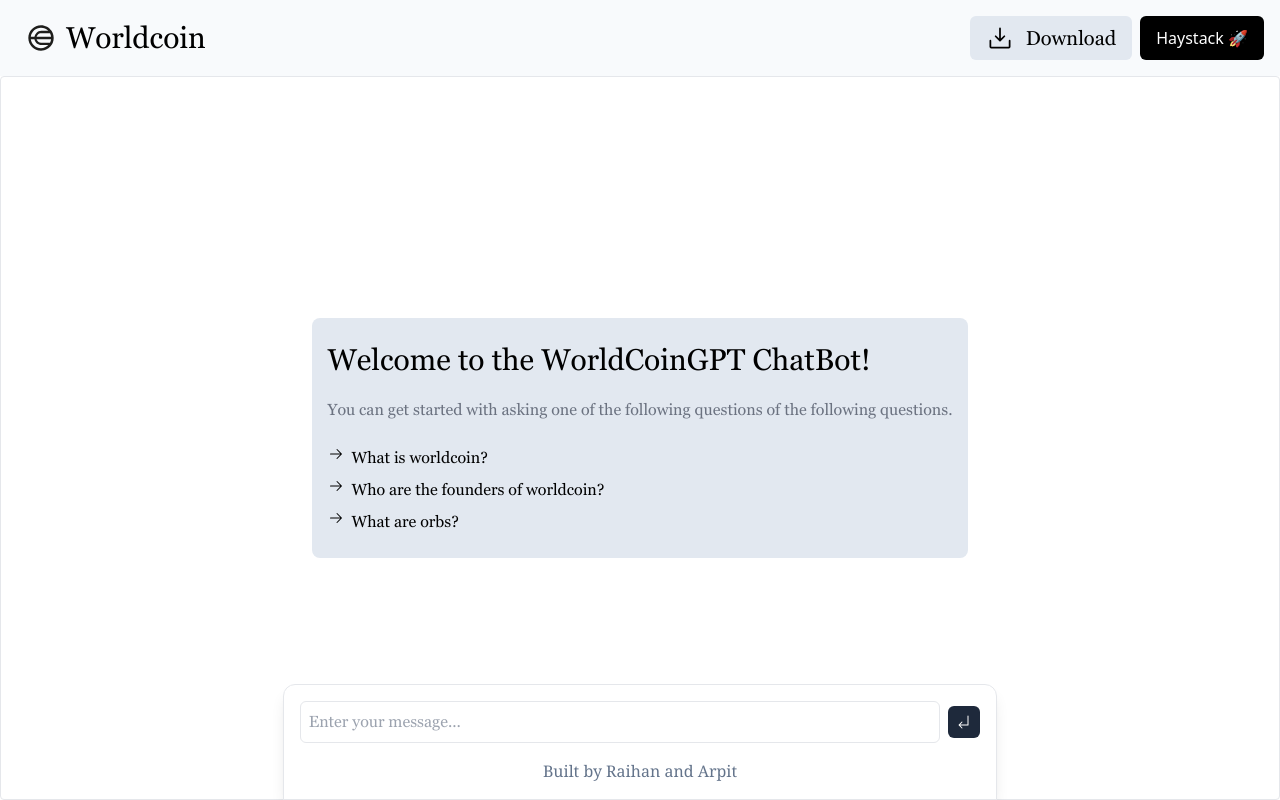
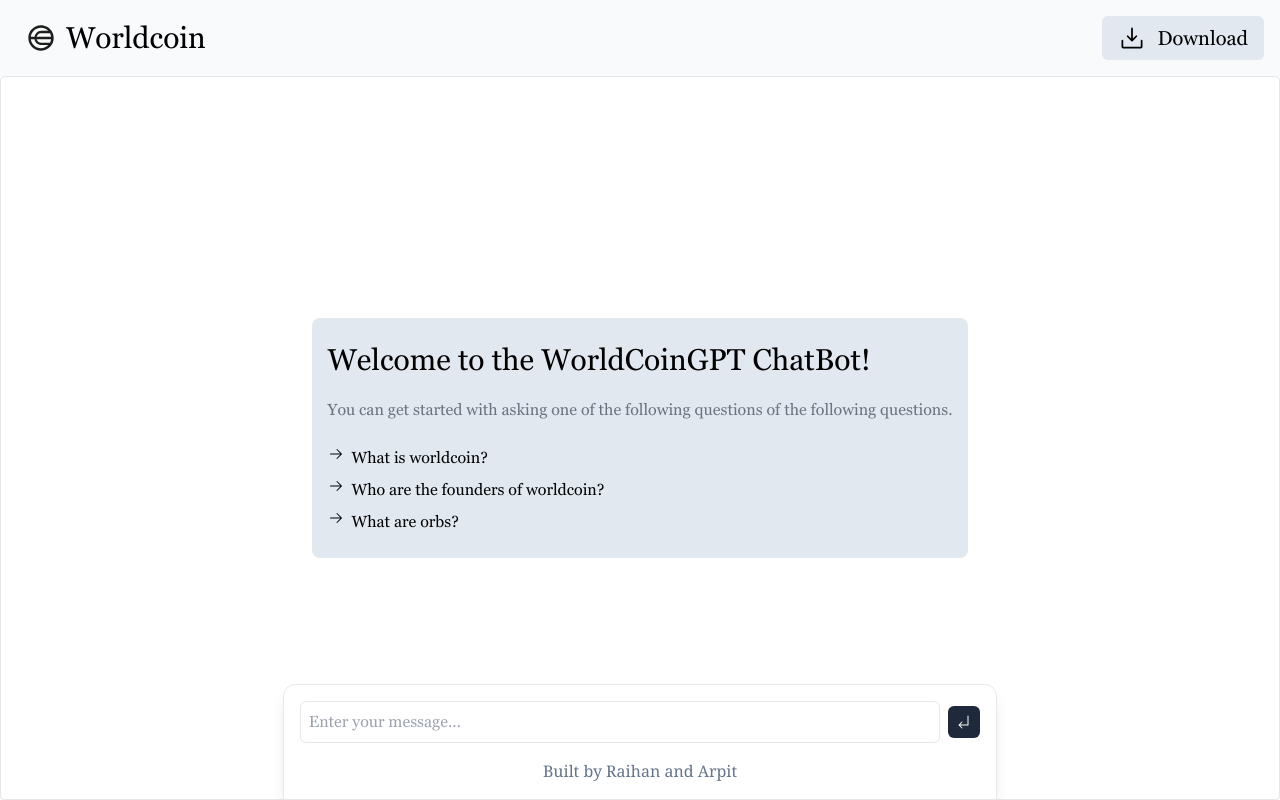
Before and after one commit to awrpit/worldcoin-client, a Next.js app: page / in a window 1280 px wide. Built offline with nearby package versions, Linux system fonts and the light colour scheme.

Commit message:
haystack

```diff
--- a/components/Header.js
+++ b/components/Header.js
@@ -19,10 +19,11 @@
 
       </a>
 
-      <a    className=" flex items-center text-l py-1 px-4 rounded-md bg-black text-white hover:bg-slate-700"
+      {/* <a    className=" flex items-center text-l py-1 px-4 rounded-md bg-black text-white hover:bg-slate-700"
       href="https://worldcoin.org/download-app">
+
    Haystack 🚀
-      </a>
+      </a> */}
 </div>
 
 
```
